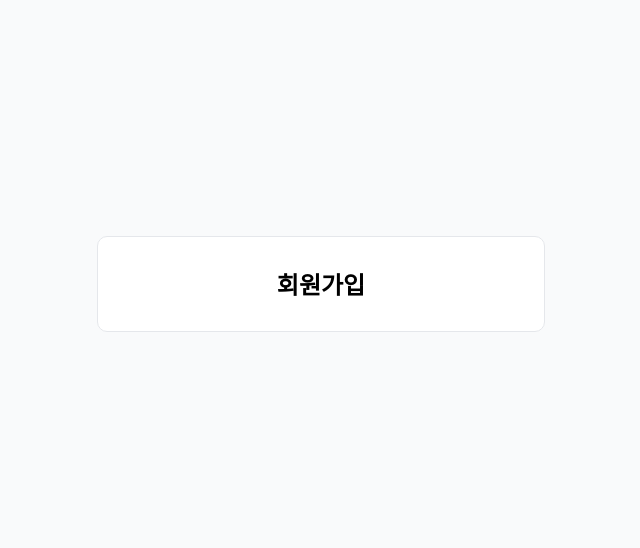
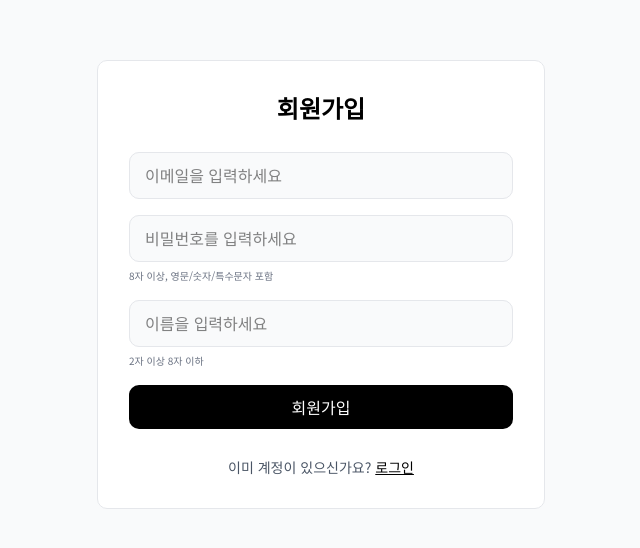
Before and after one commit to Leets-Official/8th-FE-Zero100, a React (Vite) app: page /signup in a window 1280 px wide. Shown: the part 116-664 px from the top of the page, without its empty margins (319-959 px from the left). Built offline with nearby package versions, Linux system fonts and the light colour scheme.

Commit message:
feat: 회원가입 페이지 UI 및 입력 검사 구현

```diff
--- a/src/components/auth/AuthLayout.jsx
+++ b/src/components/auth/AuthLayout.jsx
@@ -1,7 +1,11 @@
 function AuthLayout(props) {
+  const gap = props.gap ?? 'gap-6';
+
   return (
     <main className="flex min-h-screen items-center justify-center bg-gray-50 px-4 font-noto">
-      <section className="flex w-full max-w-md flex-col gap-6 rounded-[10px] bg-white p-8 outline -outline-offset-1 outline-gray-200">
+      <section
+        className={`flex w-full max-w-md flex-col ${gap} rounded-[10px] bg-white p-8 outline -outline-offset-1 outline-gray-200`}
+      >
         <h1 className="text-center text-2xl leading-8 font-bold text-black">{props.title}</h1>
         {props.children}
       </section>
--- a/src/components/dashboard/Textarea.jsx
+++ b/src/components/dashboard/Textarea.jsx
@@ -9,9 +9,9 @@ function Textarea(props) {
 
   return (
     <div className="flex w-full flex-col gap-1.5">
-      { label && (
+      {label && (
         <label htmlFor={id} className="text-sm leading-5 font-medium text-gray-700">
-            {label}
+          {label}
         </label>
       )}
       <TextInput
--- a/src/pages/auth/SignupPage.jsx
+++ b/src/pages/auth/SignupPage.jsx
@@ -1,7 +1,81 @@
+import { useState } from 'react';
+import { Link } from 'react-router-dom';
 import AuthLayout from '../../components/auth/AuthLayout';
+import Button from '../../components/dashboard/Button';
+import Textarea from '../../components/dashboard/Textarea';
+import { validateEmail, validateName, validatePassword } from '../../utils/validators';
+
+const validators = {
+  email: validateEmail,
+  password: validatePassword,
+  name: validateName,
+};
 
 function SignupPage() {
-  return <AuthLayout title="회원가입" />;
+  const [values, setValues] = useState({ email: '', password: '', name: '' });
+  const [errors, setErrors] = useState({});
+
+  function handleChange(event) {
+    const { name, value } = event.target;
+    setValues((prev) => ({ ...prev, [name]: value }));
+    if (errors[name]) {
+      setErrors((prev) => ({ ...prev, [name]: validators[name](value) }));
+    }
+  }
+
+  function handleSubmit(event) {
+    event.preventDefault();
+    setErrors({
+      email: validators.email(values.email),
+      password: validators.password(values.password),
+      name: validators.name(values.name),
+    });
+  }
+
+  return (
+    <AuthLayout title="회원가입" gap="gap-7">
+      <form className="flex flex-col gap-4" noValidate onSubmit={handleSubmit}>
+        <Textarea
+          type="email"
+          name="email"
+          aria-label="이메일"
+          placeholder="이메일을 입력하세요"
+          value={values.email}
+          onChange={handleChange}
+          error={errors.email}
+        />
+        <Textarea
+          type="password"
+          name="password"
+          aria-label="비밀번호"
+          placeholder="비밀번호를 입력하세요"
+          helperText="8자 이상, 영문/숫자/특수문자 포함"
+          value={values.password}
+          onChange={handleChange}
+          error={errors.password}
+        />
+        <Textarea
+          name="name"
+          aria-label="이름"
+          placeholder="이름을 입력하세요"
+          helperText="2자 이상 8자 이하"
+          value={values.name}
+          onChange={handleChange}
+          error={errors.name}
+        />
+        <Button type="submit" className="w-full">
+          회원가입
+        </Button>
+      </form>
+
+      <p className="text-center text-sm leading-5 text-gray-600">
+        이미 계정이 있으신가요?{' '}
+        <Link to="/login" className="text-black underline">
+          로그인
+        </Link>
+      </p>
+    </AuthLayout>
+  );
 }
 
 export default SignupPage;
--- /dev/null
+++ b/src/utils/validators.js
@@ -0,0 +1,19 @@
+const EMAIL_PATTERN = /^[^\s@]+@[^\s@]+\.[^\s@]+$/;
+
+export function validateEmail(value) {
+  if (!EMAIL_PATTERN.test(value)) return '올바른 이메일 형식을 입력하세요';
+  return '';
+}
+
+export function validatePassword(value) {
+  const isValid =
+    value.length >= 8 && /[A-Za-z]/.test(value) && /\d/.test(value) && /[^A-Za-z0-9]/.test(value);
+  if (!isValid) return '8자 이상, 영문/숫자/특수문자를 포함해야 합니다';
+  return '';
+}
+
+export function validateName(value) {
+  const length = value.trim().length;
+  if (length < 2 || length > 8) return '2자 이상 8자 이하로 입력하세요';
+  return '';
+}
```
